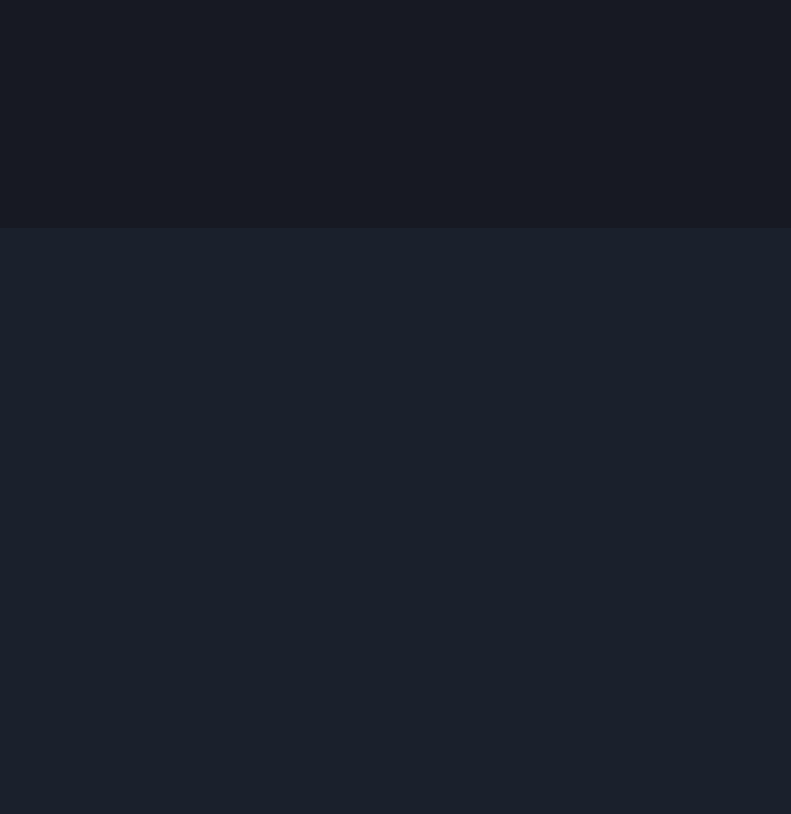
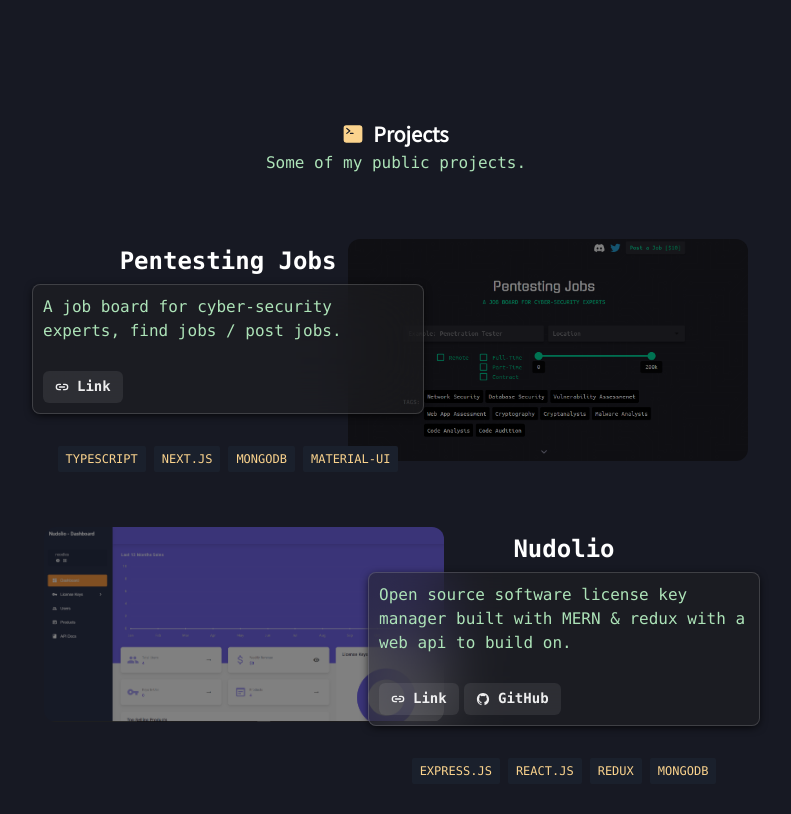
Before and after one commit to zany-ar/nudl.tech, a Next.js app: page / in a window 1280 px wide. Shown: the part 1240-2054 px from the top of the page, without its empty margins (244-1035 px from the left). Before the commit the page ends 1468 px from the top, so only its background shows below. Built offline with nearby package versions, Linux system fonts and the light colour scheme.

Commit message:
added project card

```diff
--- a/details.ts
+++ b/details.ts
@@ -1 +1 @@
-export const email = "0xnoodles@gmail.com"
+export const email = "zanyar@nudl.tech"
--- a/src/components/Navbar.tsx
+++ b/src/components/Navbar.tsx
@@ -43,7 +43,7 @@
       position="fixed"
       as="nav"
       w="100%"
-      bg={useColorModeValue('#ffffff40', '#20202380')}
+      bgColor={"navbg"}
       css={{ backdropFilter: 'blur(30px)' }}
       zIndex={2}
       fontFamily={'mono'}
--- /dev/null
+++ b/src/components/ProjectCard.tsx
@@ -0,0 +1,112 @@
+import {
+  Badge,
+  Box,
+  Button,
+  Center,
+  Flex,
+  Heading,
+  IconButton,
+  Image,
+  Link,
+  LinkBox,
+  Stack,
+  Text,
+  useColorModeValue,
+} from '@chakra-ui/react';
+import { useState } from 'react';
+import { IoLink, IoLogoGithub } from 'react-icons/io5';
+
+export default function ProjectCard({ imgsrc, title, description, techstack, link, github = null, right = false }) {
+  const [hover, setHover] = useState(false);
+
+  return (
+    <Center py={6}>
+      <Stack
+        w={{ base: '100%', md: '50rem' }}
+        height={{ sm: '400px', md: '15rem' }}
+        direction={{ base: 'column', md: right ? 'row' : 'row-reverse' }}
+        textAlign="center"
+        position='relative'
+        overflow={'none'}
+        padding={4}>
+        <Link
+          maxW={{ md: '400px' }} minW={'300px'}
+          position={{ base: 'absolute', md: 'relative' }}
+          href={link}
+          target="_blank"
+          transition="all 0.7s ease"
+          filter={{ "base": "brightness(20%)", md: !hover ? "brightness(50%)" : "brightness(100%)" }}
+          onMouseEnter={() => setHover(true)}
+          onMouseLeave={() => setHover(false)}
+        >
+          <Image
+            zIndex={0}
+            objectFit="cover"
+            src={imgsrc}
+            rounded="button"
+          />
+        </Link>
+        <Stack
+          zIndex={1}
+          position={{ base: 'relative', md: 'absolute' }}
+          maxW={{ md: '400px' }}
+          mt="0px"
+          left={{ base: 'unset', md: right ? "unset" : "0px" }}
+          right={{ base: 'unset', md: right ? "0px" : "unset" }}
+          top={{ sm: "-20px", md: "unset" }}
+          flex={1}
+          flexDirection="column"
+          justifyContent="center"
+          alignItems="center"
+          verticalAlign={'top'}
+          p={1}
+          pt={2}>
+          <Box verticalAlign={'top'}>
+            <Heading fontSize={'2xl'} fontFamily="mono">
+              {title}
+            </Heading></Box>
+          <Box
+            borderWidth="1px"
+            borderRadius="lg"
+            padding={'10px 4px'}
+            css={{ backdropFilter: 'blur(30px)' }}
+            bgColor='navbg'
+            boxShadow={"0 2px 10px -2px rgba(0,0,0,1)"}
+            position={'relative'}
+            minH="100px"
+            paddingBottom="70px"
+            px={'10px'}
+          >
+            <Text
+              textAlign={'left'}
+              color="text">
+              {description}
+            </Text>
+            <Button leftIcon={<IoLink />} aria-label='go-to-website' position={'absolute'} left="10px" bottom="10px" size={'sm'} as="a" target={'_blank'} href={link}>
+              Link
+            </Button>
+            {github && (
+              <Button leftIcon={<IoLogoGithub />} aria-label='go-to-website' position={'absolute'} left="95px" bottom="10px" size={'sm'} as="a" target={'_blank'} href={github}>
+                GitHub
+              </Button>
+            )}
+          </Box>
+          <Stack align={'center'} justify={'center'} direction={'row'} mt={6}>
+            {techstack.map((tech, i) => (
+              <Badge
+                key={i}
+                px={2}
+                py={1}
+                bg={useColorModeValue('gray.50', 'gray.800')}
+                color="helper"
+                fontWeight={'400'}>
+                {tech}
+              </Badge>
+            ))}
+
+          </Stack>
+        </Stack>
+      </Stack>
+    </Center>
+  );
+}
--- a/src/pages/index.tsx
+++ b/src/pages/index.tsx
@@ -20,7 +20,8 @@
 import Navbar from '../components/Navbar'
 import NextLink from 'next/link'
 import { email } from '../../details'
-import { IoIdCard, IoLogoGithub, IoLogoYoutube } from 'react-icons/io5'
+import { IoIdCard, IoLogoGithub, IoLogoYoutube, IoTerminal } from 'react-icons/io5'
+import ProjectCard from '../components/ProjectCard'
 
 
 const Helper = (props) => (
@@ -157,7 +158,33 @@
           </Box>
         </Box>
 
-
+        {/* Projects */}
+        <Box textAlign={'center'} mt={'150px !important'}>
+          <Heading as='h1' size={'md'} alignItems='center' display="inline-flex">
+            <Text color={"helper"} mr='10px'><IoTerminal /></Text> Projects
+          </Heading>
+          <br />
+          <Text color={'text'}>
+            Some of my public projects.
+          </Text>
+          <br />
+          <Box>
+            <ProjectCard
+              title='Pentesting Jobs'
+              description={`A job board for cyber-security experts, find jobs / post jobs.`}
+              link='https://pentestingjobs.co'
+              techstack={["Typescript", "Next.js", "MongoDB", "Material-UI"]}
+              imgsrc={'/images/pentesting_jobs.png'} />
+            <ProjectCard
+              right={true}
+              title='Nudolio'
+              description={`Open source software license key manager built with MERN & redux with a web api to build on.`}
+              link='https://nudolio.herokuapp.com/'
+              github={'https://github.com/0xCN/nudolio'}
+              techstack={["Express.js", "React.js", "Redux", "MongoDB"]}
+              imgsrc={'/images/nudolio.png'} />
+          </Box>
+        </Box>
         <Footer></Footer>
       </Main>
     </Container>
--- a/src/theme.tsx
+++ b/src/theme.tsx
@@ -22,6 +22,10 @@
         default: 'orange.700',
         _dark: 'orange.200',
       },
+      navbg: {
+        default: '#ffffff',
+        _dark: '#20202380'
+      }
     },
     radii: {
       button: '12px',
```
Also changed, not shown: public/images/nudolio.png (added), public/images/pentesting_jobs.png (added).
